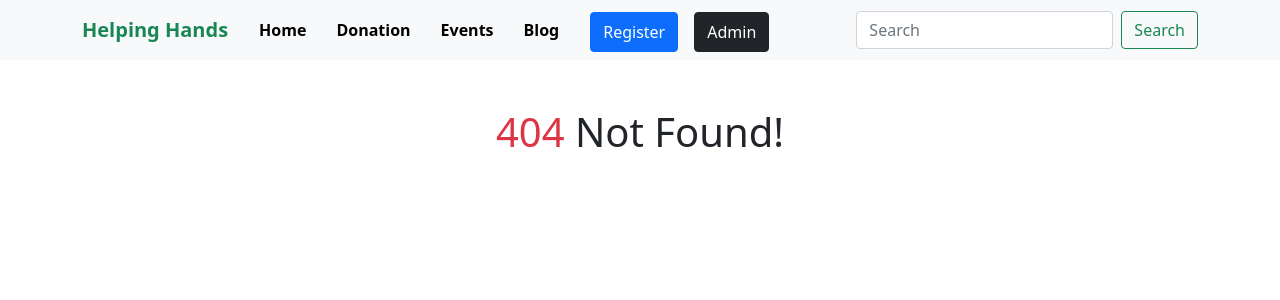
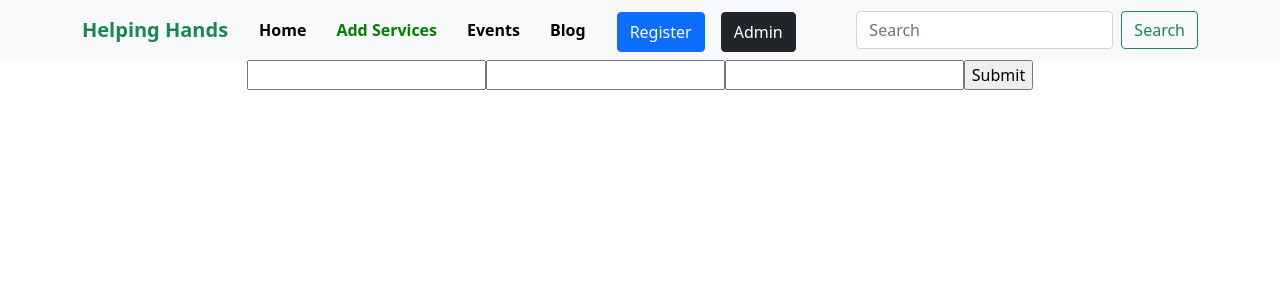
Before and after one commit to FahamidulDipro/helping-hands, a React (Create React App) app: page /add-services in a window 1280 px wide. Before the commit this address had no page. Shown: the top 300 px of the page. Built offline with nearby package versions, Linux system fonts and the light colour scheme.

Commit message:
Add service component added

```diff
--- a/package.json
+++ b/package.json
@@ -10,6 +10,7 @@
     "react": "^18.0.0",
     "react-bootstrap": "^2.3.0",
     "react-dom": "^18.0.0",
+    "react-hook-form": "^7.30.0",
     "react-router-dom": "^6.3.0",
     "react-scripts": "5.0.1",
     "web-vitals": "^2.1.4"
--- a/src/App.js
+++ b/src/App.js
@@ -7,6 +7,7 @@ import Donation from "./components/Donation/Donation";
 import Events from "./components/Events/Events";
 import Blog from "./components/Blog/Blog";
 import NotFound from "./components/NotFound/NotFound";
+import AddServices from "./components/AddServices/AddServices";
 
 function App() {
   return (
@@ -16,7 +17,10 @@ function App() {
       <Routes>
         <Route path="/" element={<Home></Home>}></Route>
         <Route path="/home" element={<Home></Home>}></Route>
-        <Route path="/donation" element={<Donation></Donation>}></Route>
+        <Route
+          path="/add-services"
+          element={<AddServices></AddServices>}
+        ></Route>
         <Route path="/events" element={<Events></Events>}></Route>
         <Route path="/blog" element={<Blog></Blog>}></Route>
         <Route path="*" element={<NotFound></NotFound>}></Route>
--- /dev/null
+++ b/src/components/AddServices/AddServices.js
@@ -0,0 +1,27 @@
+import React from "react";
+import { useForm } from "react-hook-form";
+const AddServices = () => {
+  const { register, handleSubmit } = useForm();
+  const onSubmit = (data) => {
+    fetch("http://localhost:5000/addServices/", {
+      method: "POST",
+      headers: {
+        "content-type": "application/json",
+      },
+      body: JSON.stringify(data),
+    })
+      .then((res) => res.json())
+      .then((result) => console.log(result));
+  };
+  return (
+    <form onSubmit={handleSubmit(onSubmit)}>
+      <input {...register("name")} />
+      <input {...register("img")} />
+      <input {...register("detail")} />
+
+      <input type="submit" />
+    </form>
+  );
+};
+
+export default AddServices;
--- a/src/components/Events/Events.js
+++ b/src/components/Events/Events.js
@@ -8,6 +8,18 @@ const Events = () => {
       .then((res) => res.json())
       .then((data) => setSelectedServices(data));
   }, []);
+  const cancelHandler = (id) => {
+    const confirmDelete = window.confirm("Are you sure you want to remove?");
+    if (confirmDelete) {
+      fetch(`http://localhost:5000/delete/${id}`, {
+        method: "DELETE",
+      })
+        .then((res) => res.json())
+        .then((result) => {
+          console.log(result);
+        });
+    }
+  };
   return (
     <div className="mt-5">
       <h1>Selected Events</h1>
@@ -26,13 +38,18 @@ const Events = () => {
                   alt="171x180"
                   src={selectedService.img}
                 />
-                0
+
                 <Figure.Caption className="ms-3">
                   <h2>{selectedService.name}</h2>
                 </Figure.Caption>
               </div>
               <div>
-                <Button className="float-end position-absolute bottom-0 end-0 m-3 bg-secondary">
+                <Button
+                  className="float-end position-absolute bottom-0 end-0 m-3 bg-secondary"
+                  onClick={() => {
+                    cancelHandler(selectedService._id);
+                  }}
+                >
                   Cancel
                 </Button>
               </div>
--- a/src/components/Navigation/Navigation.js
+++ b/src/components/Navigation/Navigation.js
@@ -16,8 +16,8 @@ const Navigation = () => {
             >
               <NavLink to="/" className={({isActive})=>isActive?'active-link':'link'}>Home</NavLink>
 
-              <NavLink to="/donation" className={({isActive})=>isActive?'active-link':'link'}>
-                Donation
+              <NavLink to="/add-services" className={({isActive})=>isActive?'active-link':'link'}>
+                Add Services
               </NavLink>
               <NavLink to="/events" className={({isActive})=>isActive?'active-link':'link'}>
                 Events
```
Also changed, not shown: 1 other file (tests, documents, lock files or other folders).
